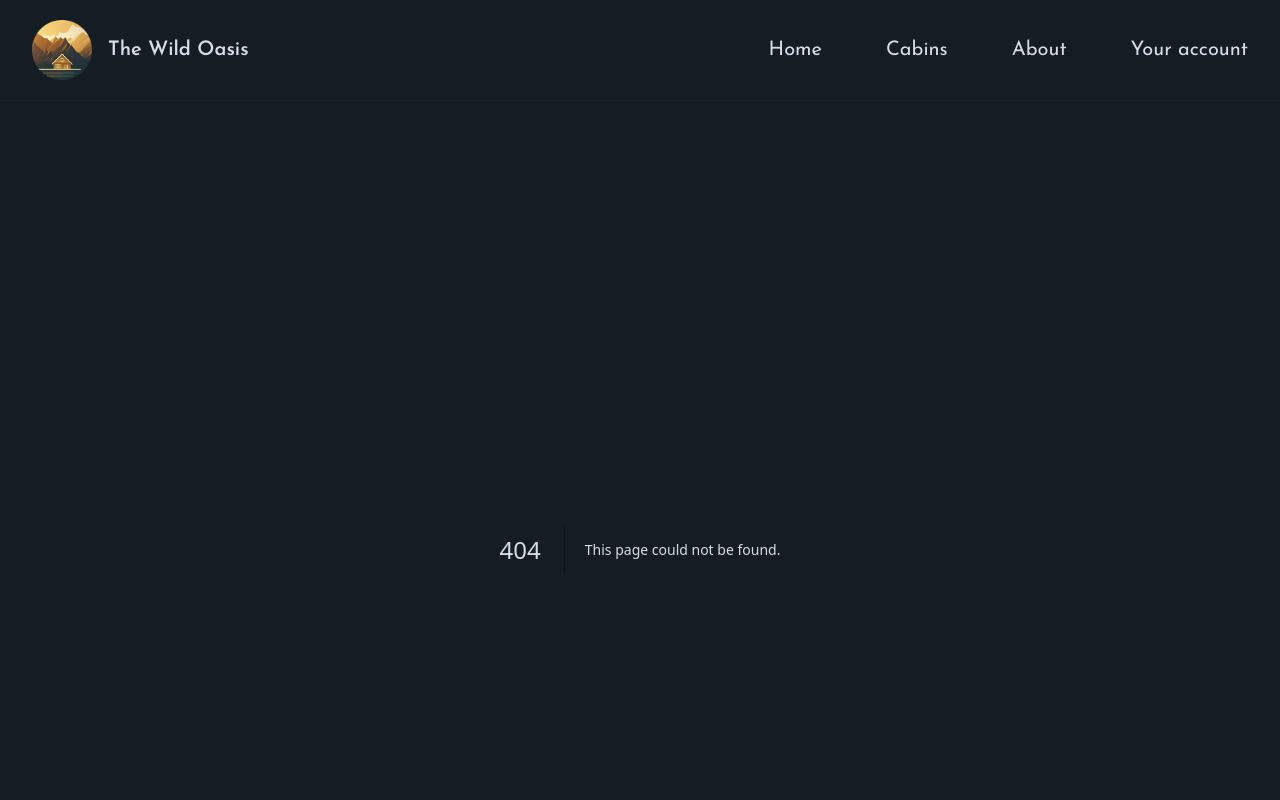
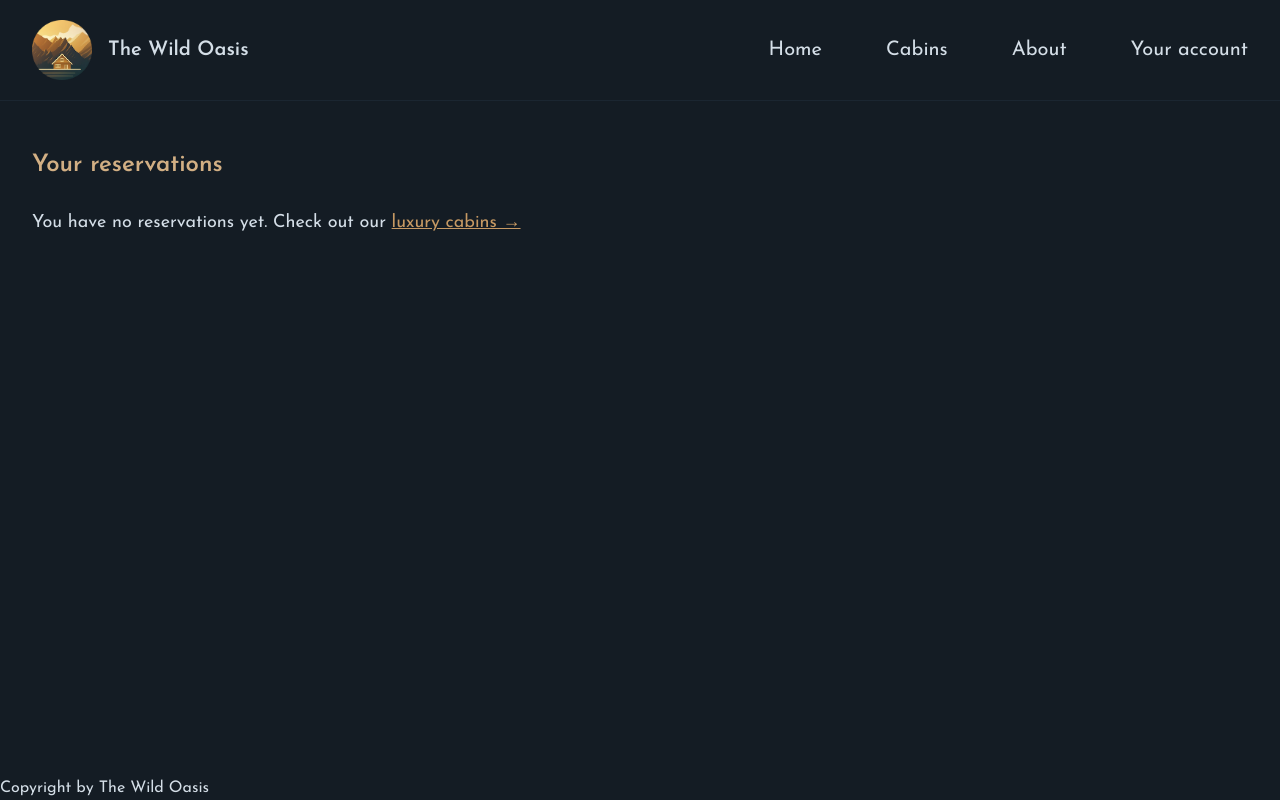
Before and after one commit to ronik297/wild-oasis, a Next.js app: page /account/reservations in a window 1280 px wide. Before the commit this address had no page. Shown: the top 800 px of the page. Built offline with nearby package versions, Linux system fonts and the light colour scheme.

Commit message:
added profile and reservations page, added date-fns and heroicons/react

```diff
--- a/app/account/page.js
+++ b/app/account/page.js
@@ -3,5 +3,9 @@
 };
 
 export default function Account() {
-  return <div>Account</div>;
+  return (
+    <h2 className="font-semibold text-2xl text-accent-400 mb-7">
+      Welcome, Jonas
+    </h2>
+  );
 }
--- /dev/null
+++ b/app/account/reservations/page.js
@@ -0,0 +1,29 @@
+import ReservationCard from "@/app/_components/ReservationCard";
+
+export default function Page() {
+  // CHANGE
+  const bookings = [];
+
+  return (
+    <div>
+      <h2 className="font-semibold text-2xl text-accent-400 mb-7">
+        Your reservations
+      </h2>
+
+      {bookings.length === 0 ? (
+        <p className="text-lg">
+          You have no reservations yet. Check out our{" "}
+          <a className="underline text-accent-500" href="/cabins">
+            luxury cabins &rarr;
+          </a>
+        </p>
+      ) : (
+        <ul className="space-y-6">
+          {bookings?.map((booking) => (
+            <ReservationCard booking={booking} key={booking.id} />
+          ))}
+        </ul>
+      )}
+    </div>
+  );
+}
```
Also changed, not shown: package.json (+7 -5 lines), app/account/profile/page.js (renamed from app/pages/profile-page.js), 1 other file (tests, documents, lock files or other folders).
